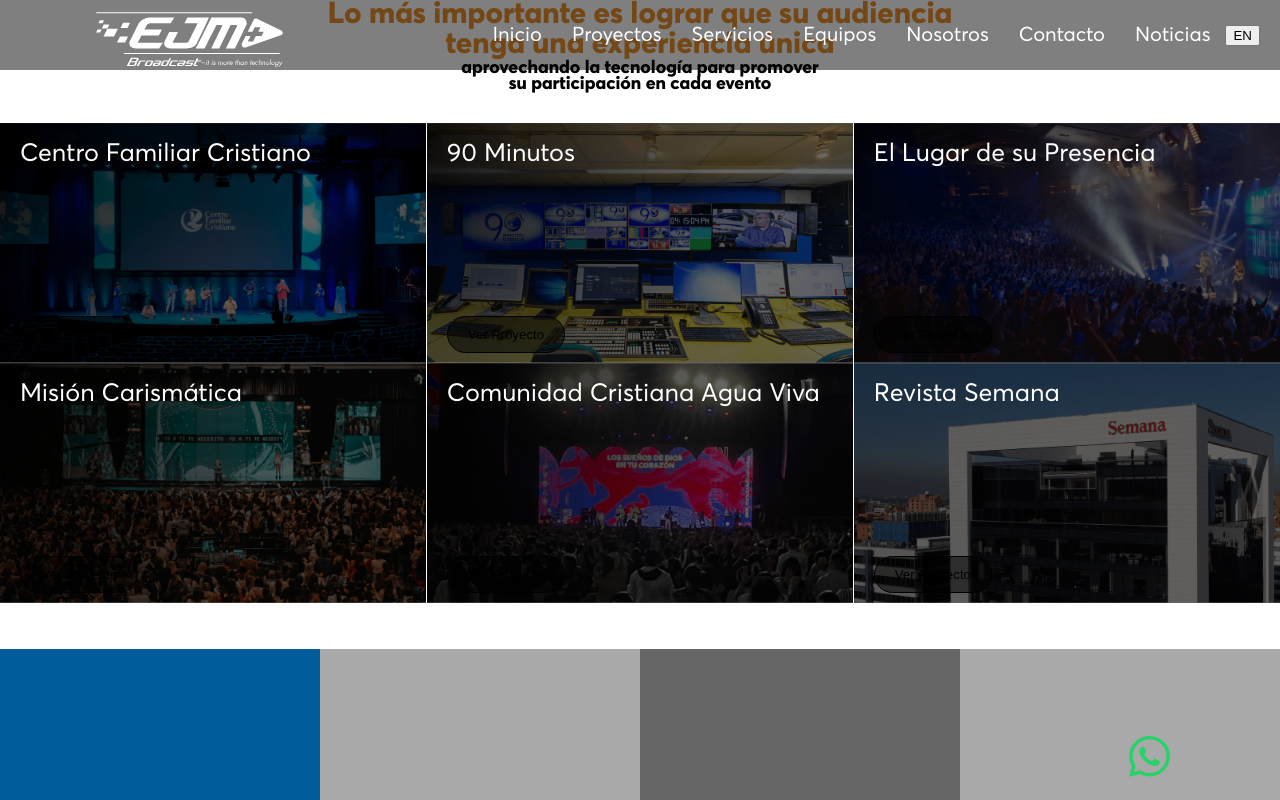
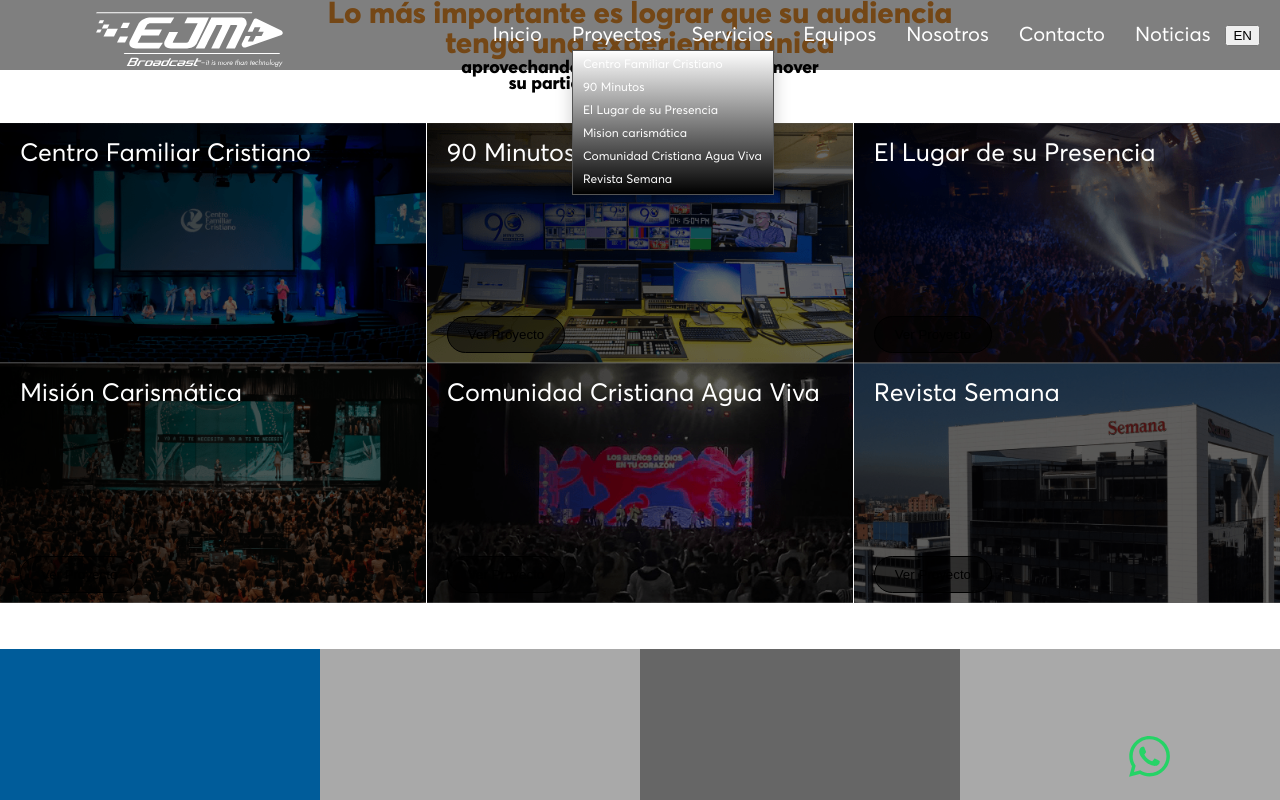
Before and after one commit to zagu5/ejmbroadcast, a React (Vite) app: page / in a window 1280 px wide. Both pictures are taken after a click on the link "Proyectos". Shown: the part 750-1550 px from the top of the page. Built offline with nearby package versions, Linux system fonts and the light colour scheme.

Commit message:
event toggleDropdown in header with projects

```diff
--- a/src/components/Header.jsx
+++ b/src/components/Header.jsx
@@ -8,14 +8,15 @@ const Header = () => {
   const [language, setLanguage] = React.useState('es');
   const [prevScrollPos, setPrevScrollPos] = React.useState(0);
   const [visible, setVisible] = React.useState(true);
-  const [showProjects, setShowProjects] = useState(false);
+  const [isDropdownOpen, setIsDropdownOpen] = useState(false);
 
   const toggleLanguage = () => {
     setLanguage(language === 'es' ? 'en' : 'es');
   };
 
-  const toggleProjects = () => {
-    setShowProjects(!showProjects);
+
+  const toggleDropdown = () => {
+    setIsDropdownOpen(!isDropdownOpen);
   };
 
   const scrollToTop = () => {
@@ -31,7 +32,6 @@ const Header = () => {
       setVisible(prevScrollPos > currentScrollPos || currentScrollPos < 10);
       setPrevScrollPos(currentScrollPos);
 
-      // Muestra u oculta el botón de flecha en función del desplazamiento
       const scrollButton = document.querySelector('.scroll-to-top');
       if (scrollButton) {
         if (currentScrollPos > 100) {
@@ -61,12 +61,12 @@ const Header = () => {
             {language === 'es' ? 'Inicio' : 'Home'}
             </RouterLink>
           </li>
-          <li className="dropdown" onClick={toggleProjects}>
-            <ScrollLink to="projects" smooth={true} duration={1000}>
+          <li className="dropdown"  >
+            <ScrollLink to="projects" smooth={true} duration={1000} onClick={toggleDropdown}>
             {language === 'es' ? 'Proyectos' : 'Projects'}
             </ScrollLink>
-            {showProjects && (
-              <ul className="dropdown-menu">
+            {isDropdownOpen && (
+              <ul className="dropdown-menu open">
                 <li>
                   <RouterLink to="/projects/project1" >
                     Centro Familiar Cristiano
--- a/src/styles/header.css
+++ b/src/styles/header.css
@@ -78,10 +78,12 @@
   width: 200px;
   padding: 10px;
   list-style-type:none;
-
+  min-width: 160px;
+  box-shadow: 0px 8px 16px 0px rgba(0,0,0,0.2);
+  z-index: 1;
 }
 
-.dropdown:hover .dropdown-menu {
+.dropdown-menu.open {
   display: block;
 }
 
```
